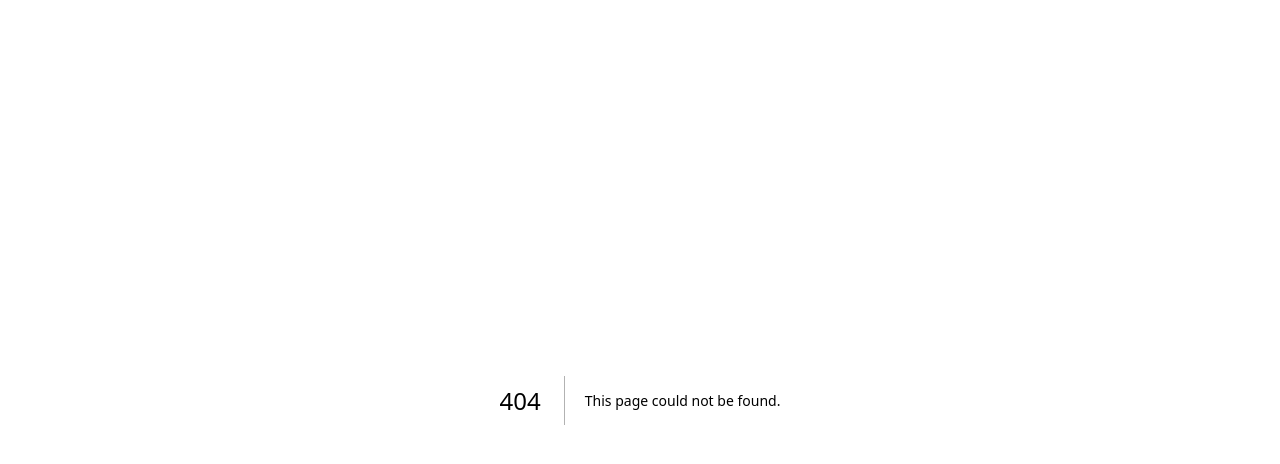
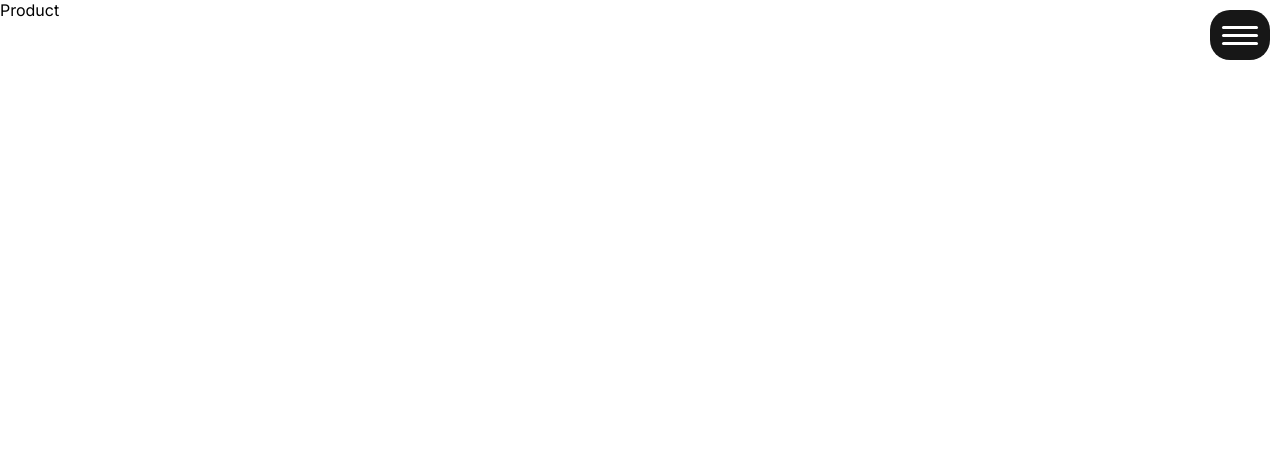
Before and after one commit to Alex99like/zelenymaster, a Next.js app: page /reviews in a window 1280 px wide. Before the commit this address had no page. Shown: the top 464 px of the page. Built offline with nearby package versions, Linux system fonts and the light colour scheme.

Commit message:
feat: add navbar

```diff
--- /dev/null
+++ b/app/components/Navbar/MenuItems.tsx
@@ -0,0 +1,38 @@
+import Link from 'next/link'
+import styles from './Navbar.module.scss'
+import { motion } from 'framer-motion'
+import { Dispatch, SetStateAction } from 'react'
+import { usePathname } from 'next/navigation'
+import cn from 'classnames'
+
+const links = [
+  { name: 'Главня', route: '/' },
+  { name: 'Продукция', route: '/products' },
+  { name: 'Отзывы', route: '/reviews' },
+]
+
+type IMenuItems = {
+  toggle: Dispatch<SetStateAction<boolean>>
+  active: boolean
+}
+
+export const MenuItems = ({ active, toggle }: IMenuItems) => {
+  const param = usePathname()
+    console.log(param, links[0].route)
+  return (
+    <ul className={styles.menu}>
+      {links.map((link, idx) => (
+        <motion.button
+          key={link.route}
+          onClick={() => toggle(false)}
+          className={cn(styles.btn)}
+          initial={{ opacity: 0, y: 20 }}
+          animate={!active ? { opacity: 0, y: 20 } : { opacity: 1, y: 0 }}
+          transition={{ delay: active ? (0.3 + idx / 10): 0 }}
+        >
+          <Link className={cn(styles.link, { [styles.active]: link.route === param })} href={link.route}>{link.name}</Link>
+        </motion.button>
+      ))}
+    </ul>
+  )
+}
--- /dev/null
+++ b/app/components/Navbar/Navbar.module.scss
@@ -0,0 +1,64 @@
+@import '../../styles/variables.scss';
+
+.wrapper {
+  position: fixed;
+  right: 0px;
+  top: 0px;
+  z-index: 1;
+  width: 320px;
+  height: 100vh;
+  background: $color-main-bg;
+}
+
+.toggle {
+  position: fixed;
+  z-index: 2;
+  background-color: $color-main-bg;
+  width: 60px;
+  height: 50px;
+  border-radius: 20px;
+  right: 10px;
+  top: 10px;
+  display: flex;
+  flex-direction: column;
+  align-items: center;
+  justify-content: center;
+  gap: 5px;
+  cursor: pointer;
+
+  .line {
+    display: flex;
+    width: 60%;
+    height: 3px;
+    border-radius: 10px;
+    background-color: #fff;
+  }
+}
+
+.menu {
+  width: 100%;
+  height: 100%;
+  display: flex;
+  justify-content: center;
+  flex-direction: column;
+  align-items: center;
+  gap: 40px;
+
+  .btn {
+    background: none;
+    border: none;
+  }
+
+  .link {
+    font-size: 30px;
+    text-decoration: none;
+    color: #fff;
+    padding: 5px 20px;
+    border-radius: 20px;
+
+    &.active {
+      background-color: #fff;
+      color: $color-main-bg;
+    }
+  }
+}
--- /dev/null
+++ b/app/components/Navbar/Navbar.tsx
@@ -0,0 +1,32 @@
+'use client'
+
+import { motion } from "framer-motion";
+import styles from './Navbar.module.scss'
+import { useState } from "react";
+import { ToggleBtn } from "./ToggleBtn";
+import cn from 'classnames'
+import { MenuItems } from "./MenuItems";
+
+export const Navbar = () => {
+  const [isOpen, toggleOpen] = useState(false);
+
+  return (
+    <div>
+      <ToggleBtn
+        toggle={toggleOpen}
+        active={isOpen}
+      />
+      <motion.nav
+        className={styles.wrapper}
+        initial={{ width: 0, height: 0, borderRadius: 50 }}
+        animate={isOpen ? { width: 300, height: '100vh', borderRadius: 0 } : { width: 0, height: 0 }}
+        transition={{ type: 'tween' }}
+        >
+        <MenuItems
+          toggle={toggleOpen}
+          active={isOpen}
+        />
+      </motion.nav>
+    </div>
+  )
+};
--- /dev/null
+++ b/app/components/Navbar/ToggleBtn.tsx
@@ -0,0 +1,33 @@
+import { motion } from "framer-motion";
+import { SetStateAction, Dispatch } from "react";
+import styles from './Navbar.module.scss'
+import cn from 'classnames'
+
+type IToggle = {
+  toggle: Dispatch<SetStateAction<boolean>>
+  active: boolean
+}
+
+export const ToggleBtn = ({ toggle, active }: IToggle) => {
+  return (
+    <div
+      className={cn(styles.toggle, {
+        [styles.active]: active
+      })}
+      onClick={() => toggle(prev => !prev)}
+    >
+      <motion.span
+        className={styles.line}
+        animate={active ? {rotate: '45deg', translateY: 8 } : {rotate: 0}}
+      ></motion.span>
+      <motion.span
+        className={styles.line}
+        animate={active ? { width: 0 } : {rotate: 0}}
+      ></motion.span>
+      <motion.span
+        className={styles.line}
+        animate={active ? {rotate: '-45deg', translateY: -8 } : {rotate: 0}}
+      ></motion.span>
+    </div>
+  )
+}
--- a/app/layout.tsx
+++ b/app/layout.tsx
@@ -2,12 +2,13 @@ import { Metadata } from 'next'
 import './styles/globals.scss'
 import { Inter } from 'next/font/google'
 import { PropsWithChildren } from 'react'
+import { Navbar } from './components/Navbar/Navbar'
 
 const inter = Inter({ subsets: ['latin'] })
 
 export const metadata: Metadata = {
   title: 'Зеленный Мастер',
-  description: 'Generated by create next app',
+  description: 'Мы предлагаем вам растения, качество которых полностью соответствует требованиям семенной и карантинной государственных инспекций.',
   icons: {
     icon: '/main-icon.svg',
     shortcut: '/main-icon.svg',
@@ -20,7 +21,10 @@ export default function RootLayout({
 }: PropsWithChildren) {
   return (
     <html lang="en">
-      <body className={inter.className}>{children}</body>
+      <body className={inter.className}>
+        <Navbar />
+        {children}
+      </body>
     </html>
   )
 }
--- a/app/page.module.scss
+++ b/app/page.module.scss
@@ -1,7 +1,7 @@
 @import './styles/variables.scss';
 
 .main {
-  z-index: -1;
+  position: relative;
 }
 
 .container {
--- /dev/null
+++ b/app/products/page.tsx
@@ -0,0 +1,3 @@
+export default function Products() {
+  return <div>Product</div>
+}
--- /dev/null
+++ b/app/reviews/page.tsx
@@ -0,0 +1,3 @@
+export default function Reviews() {
+  return <div>Product</div>
+}
```
